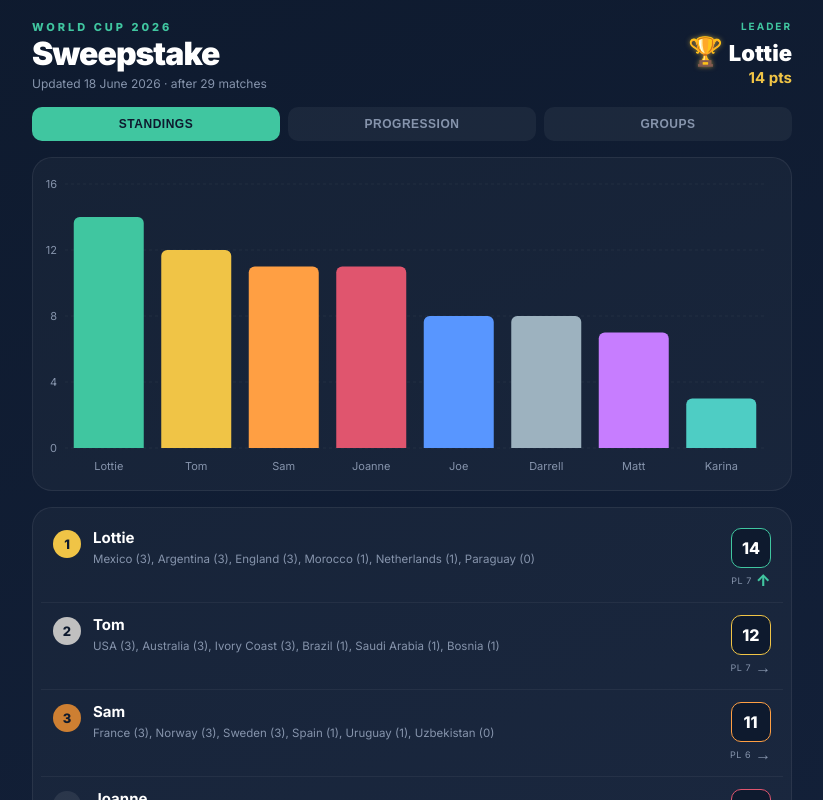
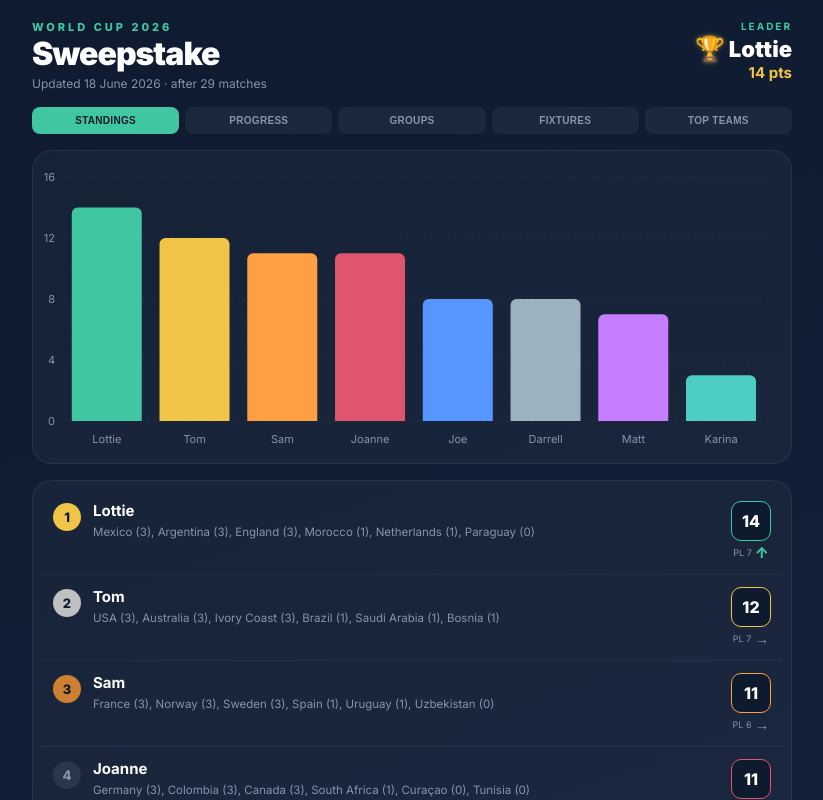
Before and after one commit to PortsDayOne/worldcup-sweepstake, a React (Vite) app in the folder sweepstake-site/: page / in a window 1280 px wide. Shown: the top 800 px of the page, without its empty margins (228-1051 px from the left). Built offline with nearby package versions, Linux system fonts and the light colour scheme.

Commit message:
Update SweepstakeDashboard.jsx

```diff
--- a/sweepstake-site/src/SweepstakeDashboard.jsx
+++ b/sweepstake-site/src/SweepstakeDashboard.jsx
@@ -9,11 +9,23 @@ const GOLD = "#F0C446";
 const GREEN = "#40C6A0";
 const INK_SUB = "#8694AC";
 
-// Compute form by comparing last two progression rows
-function getForm(playerName) {
+// Upcoming fixtures — update each matchday
+const FIXTURES = [
+  { date: "Fri 19 Jun", time: "11pm BST", home: "Scotland",   away: "Morocco",      group: "C" },
+  { date: "Sat 20 Jun", time: "12am BST", home: "Türkiye",    away: "Paraguay",      group: "D" },
+  { date: "Sat 20 Jun", time: "11pm BST", home: "Netherlands",away: "Sweden",        group: "F" },
+  { date: "Sun 20 Jun", time: "2am BST",  home: "Brazil",     away: "Haiti",         group: "C" },
+  { date: "Sun 20 Jun", time: "2am BST",  home: "USA",        away: "Australia",     group: "D" },
+  { date: "Sun 20 Jun", time: "2am BST",  home: "Germany",    away: "Ivory Coast",   group: "E" },
+  { date: "Sun 21 Jun", time: "5am BST",  home: "Ecuador",    away: "Curacao",       group: "E" },
+  { date: "Sun 21 Jun", time: "5am BST",  home: "Tunisia",    away: "Japan",         group: "F" },
+];
+
+// Form: compare last two progression rows
+function getForm(name) {
   if (PROGRESSION.length < 2) return "same";
-  const prev = PROGRESSION[PROGRESSION.length - 2][playerName] ?? 0;
-  const curr = PROGRESSION[PROGRESSION.length - 1][playerName] ?? 0;
+  const prev = PROGRESSION[PROGRESSION.length - 2][name] ?? 0;
+  const curr = PROGRESSION[PROGRESSION.length - 1][name] ?? 0;
   if (curr > prev) return "up";
   if (curr < prev) return "down";
   return "same";
@@ -21,50 +33,43 @@ function getForm(playerName) {
 
 function FormArrow({ name }) {
   const form = getForm(name);
-  if (form === "up")   return <span style={{ color: "#40C6A0", fontSize: 16, fontWeight: 800, marginLeft: 4 }}>↑</span>;
-  if (form === "down") return <span style={{ color: "#E0556E", fontSize: 16, fontWeight: 800, marginLeft: 4 }}>↓</span>;
-  return <span style={{ color: INK_SUB, fontSize: 16, marginLeft: 4 }}>→</span>;
+  if (form === "up")   return <span style={{ color: "#40C6A0", fontSize: 15, fontWeight: 800, marginLeft: 3 }}>↑</span>;
+  if (form === "down") return <span style={{ color: "#E0556E", fontSize: 15, fontWeight: 800, marginLeft: 3 }}>↓</span>;
+  return <span style={{ color: INK_SUB, fontSize: 15, marginLeft: 3 }}>→</span>;
 }
 
-// Animated trophy for leader
 function Trophy() {
   const [glow, setGlow] = useState(false);
-  useEffect(() => {
-    const t = setInterval(() => setGlow(g => !g), 1200);
-    return () => clearInterval(t);
-  }, []);
-  return (
-    <span style={{
-      fontSize: 28,
-      filter: glow ? "drop-shadow(0 0 8px #F0C446) drop-shadow(0 0 16px #F0C446)" : "drop-shadow(0 0 2px #F0C44688)",
-      transition: "filter 1.2s ease-in-out",
-      marginRight: 6,
-      display: "inline-block",
-    }}>🏆</span>
-  );
+  useEffect(() => { const t = setInterval(() => setGlow(g => !g), 1200); return () => clearInterval(t); }, []);
+  return <span style={{ fontSize: 24, filter: glow ? "drop-shadow(0 0 8px #F0C446) drop-shadow(0 0 16px #F0C446)" : "drop-shadow(0 0 2px #F0C44688)", transition: "filter 1.2s ease-in-out", marginRight: 4 }}>🏆</span>;
+}
+
+// Owner badge
+function OwnerBadge({ team }) {
+  const owner = OWNERS[team];
+  if (!owner) return null;
+  return <span style={{ background: PLAYER_COLORS[owner] || "#666", color: NAVY, fontSize: 9, fontWeight: 800, padding: "1px 5px", borderRadius: 4, flexShrink: 0, letterSpacing: 0.5, marginLeft: 4 }}>{owner.toUpperCase()}</span>;
 }
 
 const RankTooltip = ({ active, payload }) => {
-  if (active && payload && payload.length) {
+  if (!active || !payload?.length) return null;
   const p = payload[0].payload;
   return (
     <div style={{ background: NAVY2, border: `1px solid ${p.color}`, borderRadius: 12, padding: "12px 16px", maxWidth: 280 }}>
       <p style={{ color: p.color, fontSize: 16, fontWeight: 800, margin: "0 0 2px" }}>{p.name} · {p.total} pts</p>
-        <p style={{ color: INK_SUB, fontSize: 12, margin: "0 0 6px" }}>{p.played} game{p.played === 1 ? "" : "s"} played</p>
+      <p style={{ color: INK_SUB, fontSize: 12, margin: "0 0 6px" }}>{p.played} games played</p>
       <p style={{ color: "#C5D0E0", fontSize: 12, margin: 0, lineHeight: 1.6 }}>{p.teams}</p>
     </div>
   );
-  }
-  return null;
 };
 
 const LineTooltip = ({ active, payload, label }) => {
-  if (active && payload && payload.length) {
+  if (!active || !payload?.length) return null;
   const sorted = [...payload].sort((a, b) => b.value - a.value);
   return (
     <div style={{ background: NAVY2, border: `1px solid ${GREEN}`, borderRadius: 12, padding: "12px 16px" }}>
-        <p style={{ color: INK_SUB, fontSize: 12, margin: "0 0 8px", letterSpacing: 1 }}>{label}</p>
-        {sorted.map((e) => (
+      <p style={{ color: INK_SUB, fontSize: 12, margin: "0 0 8px" }}>{label}</p>
+      {sorted.map(e => (
         <div key={e.dataKey} style={{ display: "flex", justifyContent: "space-between", gap: 18, margin: "2px 0" }}>
           <span style={{ color: e.color, fontSize: 13, fontWeight: 600 }}>{e.dataKey}</span>
           <span style={{ color: "#fff", fontSize: 13, fontWeight: 700 }}>{e.value}</span>
@@ -72,48 +77,106 @@ const LineTooltip = ({ active, payload, label }) => {
       ))}
     </div>
   );
-  }
-  return null;
 };
 
 function GroupCard({ group }) {
   const sorted = [...group.teams].sort((a, b) => b.pts - a.pts || (b.gf - b.ga) - (a.gf - a.ga));
   return (
-    <div style={{ background: NAVY2, border: "1px solid rgba(255,255,255,0.08)", borderRadius: 16, padding: "14px 16px", marginBottom: 12 }}>
-      <p style={{ color: GREEN, fontSize: 11, fontWeight: 700, letterSpacing: 2, textTransform: "uppercase", margin: "0 0 10px" }}>{group.name}</p>
-      <div style={{ display: "grid", gridTemplateColumns: "1fr 28px 28px 28px 28px 32px", gap: 4, marginBottom: 6 }}>
-        <span style={{ color: INK_SUB, fontSize: 10, letterSpacing: 1 }}>TEAM</span>
-        {["GP","W","D","L","PTS"].map(h => (
-          <span key={h} style={{ color: INK_SUB, fontSize: 10, textAlign: "center", letterSpacing: 1 }}>{h}</span>
-        ))}
+    <div style={{ background: NAVY2, border: "1px solid rgba(255,255,255,0.08)", borderRadius: 14, padding: "12px 14px" }}>
+      <p style={{ color: GREEN, fontSize: 10, fontWeight: 700, letterSpacing: 2, textTransform: "uppercase", margin: "0 0 8px" }}>{group.name}</p>
+      <div style={{ display: "grid", gridTemplateColumns: "1fr 24px 24px 24px 24px 28px", gap: 3, marginBottom: 4 }}>
+        <span style={{ color: INK_SUB, fontSize: 9, letterSpacing: 1 }}>TEAM</span>
+        {["GP","W","D","L","PTS"].map(h => <span key={h} style={{ color: INK_SUB, fontSize: 9, textAlign: "center" }}>{h}</span>)}
       </div>
       {sorted.map((t, i) => {
-        const owner = OWNERS[t.name];
-        const ownerColor = PLAYER_COLORS[owner] || "#666";
         const isTop2 = i < 2;
         return (
-          <div key={t.name} style={{
-            display: "grid", gridTemplateColumns: "1fr 28px 28px 28px 28px 32px", gap: 4,
-            alignItems: "center", padding: "6px 0",
-            borderBottom: i < sorted.length - 1 ? "1px solid rgba(255,255,255,0.05)" : "none",
-            opacity: isTop2 ? 1 : 0.7,
-          }}>
-            <div style={{ display: "flex", alignItems: "center", gap: 6, minWidth: 0 }}>
-              {isTop2 && <div style={{ width: 3, height: 16, borderRadius: 2, background: GREEN, flexShrink: 0 }} />}
-              <span style={{ color: "#fff", fontSize: 13, fontWeight: isTop2 ? 700 : 400, overflow: "hidden", textOverflow: "ellipsis", whiteSpace: "nowrap" }}>{t.name}</span>
-              {owner && (
-                <span style={{ background: ownerColor, color: NAVY, fontSize: 9, fontWeight: 800, padding: "1px 5px", borderRadius: 4, flexShrink: 0, letterSpacing: 0.5 }}>
-                  {owner.toUpperCase()}
-                </span>
-              )}
+          <div key={t.name} style={{ display: "grid", gridTemplateColumns: "1fr 24px 24px 24px 24px 28px", gap: 3, alignItems: "center", padding: "4px 0", borderBottom: i < sorted.length - 1 ? "1px solid rgba(255,255,255,0.05)" : "none", opacity: isTop2 ? 1 : 0.65 }}>
+            <div style={{ display: "flex", alignItems: "center", gap: 4, minWidth: 0 }}>
+              {isTop2 && <div style={{ width: 2, height: 14, borderRadius: 1, background: GREEN, flexShrink: 0 }} />}
+              <span style={{ color: "#fff", fontSize: 11, fontWeight: isTop2 ? 700 : 400, overflow: "hidden", textOverflow: "ellipsis", whiteSpace: "nowrap" }}>{t.name}</span>
+              <OwnerBadge team={t.name} />
             </div>
-            {[t.gp, t.w, t.d, t.l].map((v, j) => (
-              <span key={j} style={{ color: INK_SUB, fontSize: 12, textAlign: "center" }}>{v}</span>
-            ))}
-            <span style={{ color: isTop2 ? "#fff" : INK_SUB, fontSize: 13, fontWeight: 800, textAlign: "center" }}>{t.pts}</span>
+            {[t.gp, t.w, t.d, t.l].map((v, j) => <span key={j} style={{ color: INK_SUB, fontSize: 11, textAlign: "center" }}>{v}</span>)}
+            <span style={{ color: isTop2 ? "#fff" : INK_SUB, fontSize: 12, fontWeight: 800, textAlign: "center" }}>{t.pts}</span>
           </div>
         );
       })}
+    </div>
+  );
+}
+
+function TopTeams() {
+  // Flatten all teams from all groups and sort by pts then GD
+  const all = GROUPS.flatMap(g => g.teams.map(t => ({ ...t, gd: t.gf - t.ga })));
+  const sorted = [...all].sort((a, b) => b.pts - a.pts || b.gd - a.gd || b.gf - a.gf);
+  const top = sorted.slice(0, 16);
+  return (
+    <div>
+      <p style={{ color: INK_SUB, fontSize: 12, margin: "0 0 12px", lineHeight: 1.6 }}>Ranked by points, then goal difference. Shows the 16 best-performing teams in the tournament so far.</p>
+      <div style={{ background: NAVY2, border: "1px solid rgba(255,255,255,0.08)", borderRadius: 16, overflow: "hidden" }}>
+        <div style={{ display: "grid", gridTemplateColumns: "28px 1fr 32px 32px 32px", gap: 4, padding: "8px 14px", borderBottom: "1px solid rgba(255,255,255,0.08)" }}>
+          {["#", "TEAM", "PTS", "GD", "GF"].map(h => <span key={h} style={{ color: INK_SUB, fontSize: 10, fontWeight: 700, letterSpacing: 1, textAlign: h === "TEAM" ? "left" : "center" }}>{h}</span>)}
+        </div>
+        {top.map((t, i) => {
+          const medal = i === 0 ? GOLD : i === 1 ? "#C0C0C0" : i === 2 ? "#CD7F32" : null;
+          return (
+            <div key={t.name} style={{ display: "grid", gridTemplateColumns: "28px 1fr 32px 32px 32px", gap: 4, padding: "10px 14px", borderBottom: i < top.length - 1 ? "1px solid rgba(255,255,255,0.05)" : "none", alignItems: "center", background: i % 2 === 1 ? "rgba(255,255,255,0.02)" : "transparent" }}>
+              <span style={{ color: medal || INK_SUB, fontSize: 12, fontWeight: medal ? 800 : 400, textAlign: "center" }}>{i + 1}</span>
+              <div style={{ display: "flex", alignItems: "center", gap: 6, minWidth: 0 }}>
+                <span style={{ color: "#fff", fontSize: 13, fontWeight: 600, overflow: "hidden", textOverflow: "ellipsis", whiteSpace: "nowrap" }}>{t.name}</span>
+                <OwnerBadge team={t.name} />
+              </div>
+              <span style={{ color: "#fff", fontSize: 13, fontWeight: 800, textAlign: "center" }}>{t.pts}</span>
+              <span style={{ color: t.gd > 0 ? GREEN : t.gd < 0 ? "#E0556E" : INK_SUB, fontSize: 12, fontWeight: 600, textAlign: "center" }}>{t.gd > 0 ? `+${t.gd}` : t.gd}</span>
+              <span style={{ color: INK_SUB, fontSize: 12, textAlign: "center" }}>{t.gf}</span>
+            </div>
+          );
+        })}
+      </div>
+    </div>
+  );
+}
+
+function FixturesTab() {
+  // Group fixtures by date
+  const byDate = FIXTURES.reduce((acc, f) => {
+    if (!acc[f.date]) acc[f.date] = [];
+    acc[f.date].push(f);
+    return acc;
+  }, {});
+  return (
+    <div>
+      <p style={{ color: INK_SUB, fontSize: 12, margin: "0 0 12px", lineHeight: 1.6 }}>All times in UK (BST). Coloured tags show your sweepstake players' teams.</p>
+      {Object.entries(byDate).map(([date, games]) => (
+        <div key={date} style={{ marginBottom: 16 }}>
+          <p style={{ color: GREEN, fontSize: 11, fontWeight: 700, letterSpacing: 2, textTransform: "uppercase", margin: "0 0 8px" }}>{date}</p>
+          {games.map((g, i) => {
+            const homeOwner = OWNERS[g.home];
+            const awayOwner = OWNERS[g.away];
+            const hasOwner = homeOwner || awayOwner;
+            return (
+              <div key={i} style={{ background: hasOwner ? "rgba(255,255,255,0.05)" : NAVY2, border: `1px solid ${hasOwner ? "rgba(255,255,255,0.15)" : "rgba(255,255,255,0.06)"}`, borderRadius: 12, padding: "12px 14px", marginBottom: 8, display: "flex", alignItems: "center", gap: 10 }}>
+                <div style={{ flexShrink: 0, minWidth: 62 }}>
+                  <p style={{ color: GOLD, fontSize: 13, fontWeight: 700, margin: 0 }}>{g.time}</p>
+                  <p style={{ color: INK_SUB, fontSize: 10, margin: 0 }}>Grp {g.group}</p>
+                </div>
+                <div style={{ flex: 1, display: "flex", alignItems: "center", justifyContent: "center", gap: 8, flexWrap: "wrap" }}>
+                  <div style={{ display: "flex", alignItems: "center", gap: 4 }}>
+                    <span style={{ color: "#fff", fontSize: 13, fontWeight: homeOwner ? 700 : 400 }}>{g.home}</span>
+                    {homeOwner && <OwnerBadge team={g.home} />}
+                  </div>
+                  <span style={{ color: INK_SUB, fontSize: 12 }}>vs</span>
+                  <div style={{ display: "flex", alignItems: "center", gap: 4 }}>
+                    <span style={{ color: "#fff", fontSize: 13, fontWeight: awayOwner ? 700 : 400 }}>{g.away}</span>
+                    {awayOwner && <OwnerBadge team={g.away} />}
+                  </div>
+                </div>
+              </div>
+            );
+          })}
+        </div>
+      ))}
     </div>
   );
 }
@@ -123,9 +186,17 @@ export default function SweepstakeDashboard() {
   const ranked = [...PLAYERS].sort((a, b) => b.total - a.total);
   const leader = ranked[0];
 
+  const tabs = [
+    { id: "standings",   label: "Standings" },
+    { id: "progression", label: "Progress" },
+    { id: "groups",      label: "Groups" },
+    { id: "fixtures",    label: "Fixtures" },
+    { id: "topteams",    label: "Top Teams" },
+  ];
+
   const tabStyle = (active) => ({
-    flex: 1, padding: "10px 6px", borderRadius: 10, border: "none", cursor: "pointer",
-    fontSize: 12, fontWeight: 700, letterSpacing: 0.5, textTransform: "uppercase",
+    flex: 1, padding: "8px 2px", borderRadius: 8, border: "none", cursor: "pointer",
+    fontSize: 10, fontWeight: 700, letterSpacing: 0.3, textTransform: "uppercase",
     background: active ? GREEN : "rgba(255,255,255,0.05)",
     color: active ? NAVY : INK_SUB, transition: "all 0.2s",
   });
@@ -143,50 +214,38 @@ export default function SweepstakeDashboard() {
           </div>
           <div style={{ textAlign: "right" }}>
             <p style={{ color: GREEN, fontSize: 10, fontWeight: 700, letterSpacing: 2, textTransform: "uppercase", margin: "0 0 2px" }}>Leader</p>
-            <p style={{ color: "#fff", fontSize: 22, fontWeight: 900, margin: 0 }}>
-              <Trophy />{leader.name}
-            </p>
+            <p style={{ color: "#fff", fontSize: 22, fontWeight: 900, margin: 0 }}><Trophy />{leader.name}</p>
             <p style={{ color: GOLD, fontSize: 15, fontWeight: 700, margin: 0 }}>{leader.total} pts</p>
           </div>
         </div>
 
         {/* Tabs */}
-        <div style={{ display: "flex", gap: 8, margin: "0 0 16px" }}>
-          {["standings","progression","groups"].map(t => (
-            <button key={t} style={tabStyle(view === t)} onClick={() => setView(t)}>
-              {t === "standings" ? "Standings" : t === "progression" ? "Progression" : "Groups"}
-            </button>
-          ))}
+        <div style={{ display: "flex", gap: 6, margin: "0 0 16px" }}>
+          {tabs.map(t => <button key={t.id} style={tabStyle(view === t.id)} onClick={() => setView(t.id)}>{t.label}</button>)}
         </div>
 
-        {/* Charts */}
-        {view !== "groups" && (
-          <div style={{ background: "rgba(255,255,255,0.03)", border: "1px solid rgba(255,255,255,0.07)", borderRadius: 20, padding: "20px 10px 12px 0px", marginBottom: 16 }}>
+        {/* Chart panels */}
+        {(view === "standings" || view === "progression") && (
+          <div style={{ background: "rgba(255,255,255,0.03)", border: "1px solid rgba(255,255,255,0.07)", borderRadius: 20, padding: "20px 10px 12px 0", marginBottom: 16 }}>
             {view === "standings" ? (
-              <ResponsiveContainer width="100%" height={300}>
+              <ResponsiveContainer width="100%" height={280}>
                 <BarChart data={ranked} margin={{ top: 6, right: 16, left: 0, bottom: 0 }}>
                   <CartesianGrid strokeDasharray="3 3" stroke="rgba(255,255,255,0.05)" vertical={false} />
                   <XAxis dataKey="name" tick={{ fill: INK_SUB, fontSize: 11 }} axisLine={false} tickLine={false} dy={6} />
-                  <YAxis tick={{ fill: INK_SUB, fontSize: 11 }} axisLine={false} tickLine={false} width={32} allowDecimals={false} />
+                  <YAxis tick={{ fill: INK_SUB, fontSize: 11 }} axisLine={false} tickLine={false} width={30} allowDecimals={false} />
                   <Tooltip content={<RankTooltip />} cursor={{ fill: "rgba(255,255,255,0.04)" }} />
-                  <Bar dataKey="total" radius={[6, 6, 0, 0]}>
-                    {ranked.map((p) => <Cell key={p.name} fill={p.color} />)}
-                  </Bar>
+                  <Bar dataKey="total" radius={[6, 6, 0, 0]}>{ranked.map(p => <Cell key={p.name} fill={p.color} />)}</Bar>
                 </BarChart>
               </ResponsiveContainer>
             ) : (
-              <ResponsiveContainer width="100%" height={300}>
+              <ResponsiveContainer width="100%" height={280}>
                 <LineChart data={PROGRESSION} margin={{ top: 6, right: 20, left: 0, bottom: 0 }}>
                   <CartesianGrid strokeDasharray="3 3" stroke="rgba(255,255,255,0.05)" vertical={false} />
                   <XAxis dataKey="day" tick={{ fill: INK_SUB, fontSize: 10 }} axisLine={false} tickLine={false} dy={6} />
-                  <YAxis tick={{ fill: INK_SUB, fontSize: 11 }} axisLine={false} tickLine={false} width={28} allowDecimals={false} />
+                  <YAxis tick={{ fill: INK_SUB, fontSize: 11 }} axisLine={false} tickLine={false} width={26} allowDecimals={false} />
                   <Tooltip content={<LineTooltip />} />
                   <Legend wrapperStyle={{ fontSize: 11, paddingTop: 8 }} />
-                  {PLAYERS.map((p) => (
-                    <Line key={p.name} type="monotone" dataKey={p.name} stroke={p.color}
-                      strokeWidth={p.name === leader.name ? 3 : 1.5}
-                      dot={{ r: 3, fill: p.color }} activeDot={{ r: 5 }} />
-                  ))}
+                  {PLAYERS.map(p => <Line key={p.name} type="monotone" dataKey={p.name} stroke={p.color} strokeWidth={p.name === leader.name ? 3 : 1.5} dot={{ r: 3, fill: p.color }} activeDot={{ r: 5 }} />)}
                 </LineChart>
               </ResponsiveContainer>
             )}
@@ -195,6 +254,7 @@ export default function SweepstakeDashboard() {
 
         {/* Standings list */}
         {view === "standings" && (
+          <>
             <div style={{ background: "rgba(255,255,255,0.03)", border: "1px solid rgba(255,255,255,0.07)", borderRadius: 20, padding: 8, marginBottom: 16 }}>
               {ranked.map((p, i) => {
                 const medal = ["#F0C446","#C0C0C0","#CD7F32"][i];
@@ -210,7 +270,7 @@ export default function SweepstakeDashboard() {
                         <span style={{ color: "#fff", fontSize: 16, fontWeight: 800 }}>{p.total}</span>
                       </div>
                       <div style={{ display: "flex", alignItems: "center" }}>
-                      <span style={{ color: INK_SUB, fontSize: 9, letterSpacing: 0.5 }}>PL {p.played}</span>
+                        <span style={{ color: INK_SUB, fontSize: 9 }}>PL {p.played}</span>
                         <FormArrow name={p.name} />
                       </div>
                     </div>
@@ -218,21 +278,6 @@ export default function SweepstakeDashboard() {
                 );
               })}
             </div>
-        )}
-
-        {/* Groups tab */}
-        {view === "groups" && (
-          <div style={{ marginBottom: 16 }}>
-            <p style={{ color: INK_SUB, fontSize: 12, margin: "0 0 12px", lineHeight: 1.6 }}>
-              Top 2 from each group advance automatically. Best 8 third-placed teams also qualify. Coloured tags show your sweepstake owner.
-            </p>
-            {GROUPS.map(g => <GroupCard key={g.name} group={g} />)}
-          </div>
-        )}
-
-        {/* Latest results */}
-        {view === "standings" && (
-          <>
             <p style={{ color: GREEN, fontSize: 11, fontWeight: 700, letterSpacing: 2, textTransform: "uppercase", margin: "0 0 10px" }}>Latest results</p>
             <div style={{ display: "grid", gridTemplateColumns: "repeat(2, 1fr)", gap: 8, marginBottom: 16 }}>
               {RECENT.map((m, i) => {
@@ -252,8 +297,21 @@ export default function SweepstakeDashboard() {
           </>
         )}
 
+        {/* Groups — 2 per row */}
+        {view === "groups" && (
+          <div style={{ marginBottom: 16 }}>
+            <p style={{ color: INK_SUB, fontSize: 12, margin: "0 0 12px", lineHeight: 1.6 }}>Top 2 from each group advance. Best 8 third-placed teams also qualify. Coloured tags show sweepstake owner.</p>
+            <div style={{ display: "grid", gridTemplateColumns: "repeat(2, 1fr)", gap: 10 }}>
+              {GROUPS.map(g => <GroupCard key={g.name} group={g} />)}
+            </div>
+          </div>
+        )}
+
+        {view === "fixtures" && <FixturesTab />}
+        {view === "topteams" && <TopTeams />}
+
         {/* Scoring key */}
-        <div style={{ display: "flex", gap: 8, justifyContent: "center", flexWrap: "wrap" }}>
+        <div style={{ display: "flex", gap: 8, justifyContent: "center", flexWrap: "wrap", marginTop: 8 }}>
           {[["WIN", 3, GREEN], ["DRAW", 1, "#5896FF"], ["LOSS", 0, INK_SUB]].map(([l, n, c]) => (
             <div key={l} style={{ display: "flex", alignItems: "center", gap: 6, border: `1.5px solid ${c}`, borderRadius: 20, padding: "5px 14px" }}>
               <span style={{ color: "#D2DAE6", fontSize: 11, fontWeight: 600, letterSpacing: 1 }}>{l}</span>
@@ -261,8 +319,7 @@ export default function SweepstakeDashboard() {
             </div>
           ))}
         </div>
-
-        <p style={{ color: "#3D4A5E", fontSize: 10, textAlign: "center", marginTop: 20 }}>World Cup 2026 Sweepstake · Win 3 · Draw 1 · Loss 0</p>
+        <p style={{ color: "#3D4A5E", fontSize: 10, textAlign: "center", marginTop: 16 }}>World Cup 2026 Sweepstake · Win 3 · Draw 1 · Loss 0</p>
       </div>
     </div>
   );
```
Lines whose indentation alone changed are shown as unchanged.
